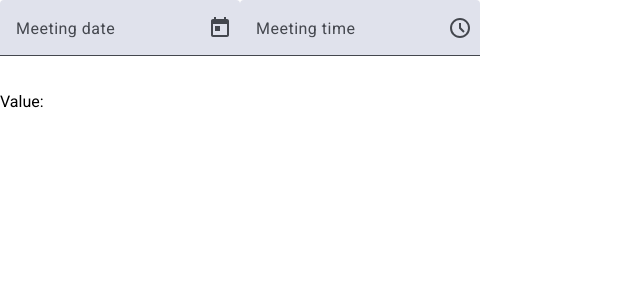
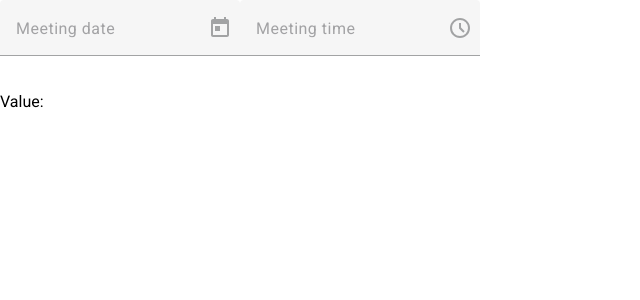
Before and after one commit to paulpietzko/angular-datetime-picker, an Angular app: page / in a window 1280 px wide. Shown: the top 300 px of the page, without its empty margins (0-640 px from the left). Built offline with nearby package versions, Linux system fonts and the light colour scheme.

Commit message:
feat: disable inputs

```diff
--- a/src/app/datetime/datetime.component.html
+++ b/src/app/datetime/datetime.component.html
@@ -1,18 +1,26 @@
 <mat-form-field>
   <mat-label>Meeting date</mat-label>
-  <input matInput [matDatepicker]="datepicker" [(ngModel)]="value">
-  <mat-datepicker #datepicker/>
-  <mat-datepicker-toggle [for]="datepicker" matSuffix/>
+  <input
+    matInput
+    [matDatepicker]="datepicker"
+    [(ngModel)]="value"
+    [disabled]="disableInput"
+  />
+  <mat-datepicker #datepicker />
+  <mat-datepicker-toggle [for]="datepicker" matSuffix />
 </mat-form-field>
 
 <mat-form-field>
   <mat-label>Meeting time</mat-label>
-  <input matInput
+  <input
+    matInput
     [matTimepicker]="timepicker"
     [(ngModel)]="value"
-    [ngModelOptions]="{updateOn: 'blur'}">
-  <mat-timepicker #timepicker/>
-  <mat-timepicker-toggle [for]="timepicker" matSuffix/>
+    [ngModelOptions]="{ updateOn: 'blur' }"
+    [disabled]="disableInput"
+  />
+  <mat-timepicker #timepicker />
+  <mat-timepicker-toggle [for]="timepicker" matSuffix />
 </mat-form-field>
 
-<p>Value: {{value}}</p>
+<p>Value: {{ value }}</p>
--- a/src/app/datetime/datetime.component.ts
+++ b/src/app/datetime/datetime.component.ts
@@ -23,4 +23,5 @@ import {MatDatepickerModule} from '@angular/material/datepicker';
 })
 export class DatetimeComponent {
   value: Date | undefined;
+  disableInput = true;
 }
```
